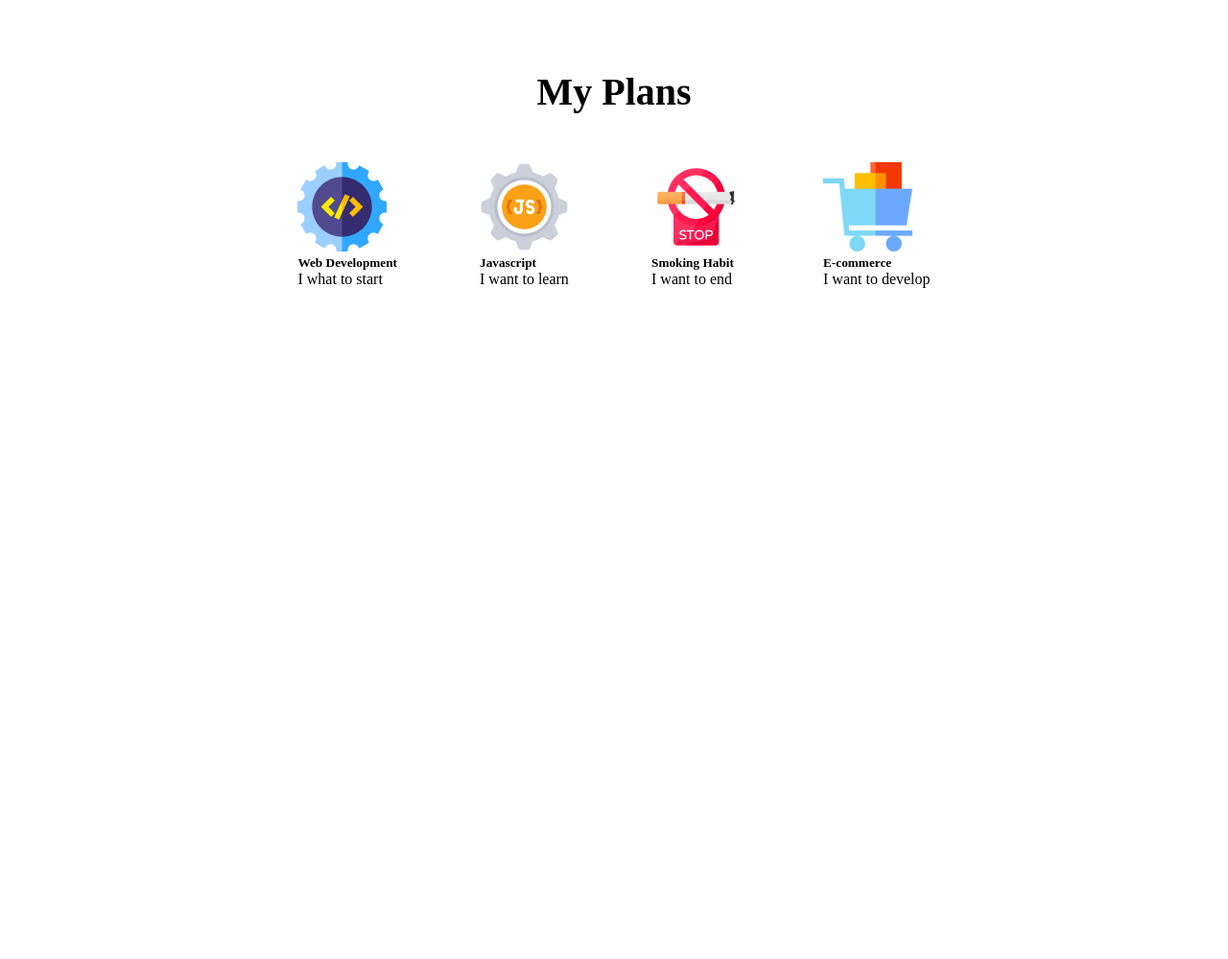
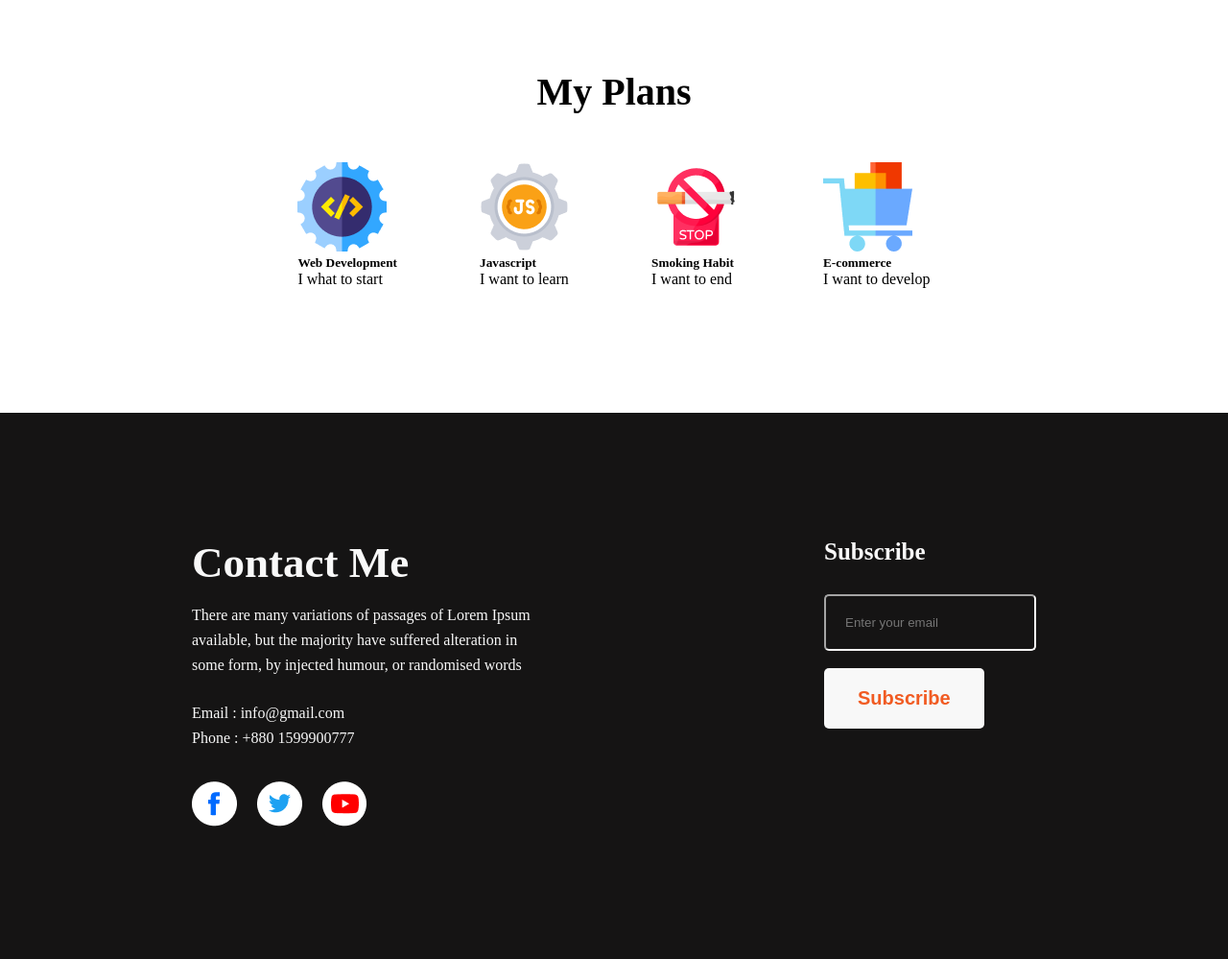
Before and after one commit to atikur-24/positive-mindset, a plain HTML site: page index.html in a window 1280 px wide. Shown: the part 1878-2877 px from the top of the page at 96% size. Before the commit the page ends 2178 px from the top, so only its background shows below. Drawn offline with Linux system fonts and the light colour scheme.

Commit message:
added footer section

```diff
--- a/index.html
+++ b/index.html
@@ -36,7 +36,7 @@
                     <p class="failure-item"><i class="fa-solid fa-circle-check check-cricle"></i> to popular simply.</p>
             </div>
         </section>
-        <!-- future plans section -->
+        <!-- my plans section -->
         <section class="my-plans">
             <h3 class="plan-title">My Plans</h3>
             <div class="plans-info">
@@ -62,9 +62,32 @@
                 </div>
             </div>
         </section>
+        <section></section>
+        <section></section>
     </main>
-    <footer>
+    <!--footer's contact me section -->
+    <footer class="contact-me">
+       <div class="contact-container">
+        <div>
+            <h3 class="contact-title">Contact Me</h3>
+            <p class="contact-description">There are many variations of passages of Lorem Ipsum available, but the majority have suffered alteration in some form, by injected humour, or randomised words</p>
+                <a href="mailto:info@gmail.com">Email : info@gmail.com</a> <br>
+                <a href="tel:+8801599900777">Phone : +880 1599900777</a>
+            <div class="social-icons">
+                <a href="#"><img src="images/icons/fb.png" alt="facebook"></a>
+                <a href="#"><img src="images/icons/twitter.png" alt="twitter"></a>
+                <a href="#"><img src="images/icons/youtube.png" alt="youtube"></a>
+            </div>
+        </div>
 
+        <div class="subscriber-form">
+            <form action="#">
+                <h5 class="subscribe-title">Subscribe</h5>
+                <input type="email" name="email" id="email" placeholder="Enter your email">
+                <input class="btn-subscribe" type="button" value="Subscribe">
+            </form>
+        </div>
+    </div>
     </footer>
 </body>
 </html>
--- a/styles/style.css
+++ b/styles/style.css
@@ -48,10 +48,11 @@
 
 /* failures of previous year styles */
 .failures-container {
+    margin-top: 183px;
+    margin-left: 180px;
     display: flex;
     gap: 87px;
-    margin-top: 183px;
-    margin-left: 180px;
+
 }
 
 .failure-info {
@@ -98,3 +99,67 @@
     justify-content: center;
     gap: 86px;
 }
+
+/* footer's contact-me styles */
+.contact-me {
+    margin-top: 130px;
+    background: #151414;
+    color: #F8F8F8;
+}
+.contact-container {
+    padding: 130px 200px;
+    display: flex;
+    gap: 300px;
+}
+
+.contact-title {
+    margin-bottom: 16px;
+    font-weight: 700;
+    font-size: 45px;
+}
+
+.contact-description {
+    margin-bottom: 24px;
+    font-weight: 400;
+    font-size: 16px;
+    line-height: 26px;
+}
+
+a {
+    text-decoration: none;
+    color: #F8F8F8;
+    line-height: 26px;
+}
+
+.social-icons {
+    margin-top: 32px;
+}
+
+.social-icons a {
+    margin-right: 17px;
+}
+
+/* subscriber from style */
+.subscribe-title {
+    margin-bottom: 30px;
+    font-weight: 600;
+    font-size: 25px;
+    line-height: 29px;
+}
+
+input[type="email"] {
+    padding: 20px;
+    background: #151414;
+    border-color: #F8F8F8;
+    border-radius: 5px;
+    margin-bottom: 18px;
+}
+.btn-subscribe {
+    padding: 20px 35px;
+    border: 0;
+    border-radius: 5px;
+    font-weight: 600;
+    font-size: 20px;
+    background: #F8F8F8;
+    color: #F15B22;
+}
```
